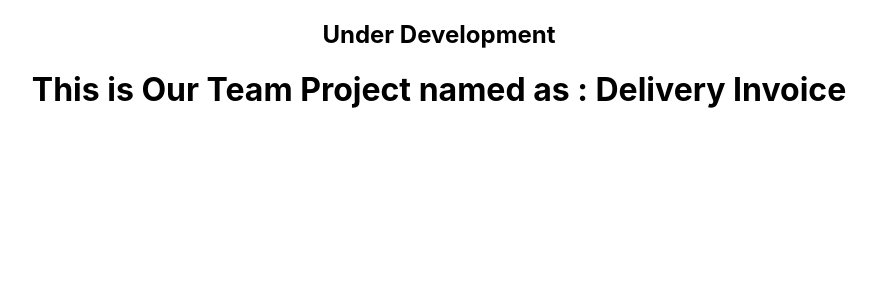
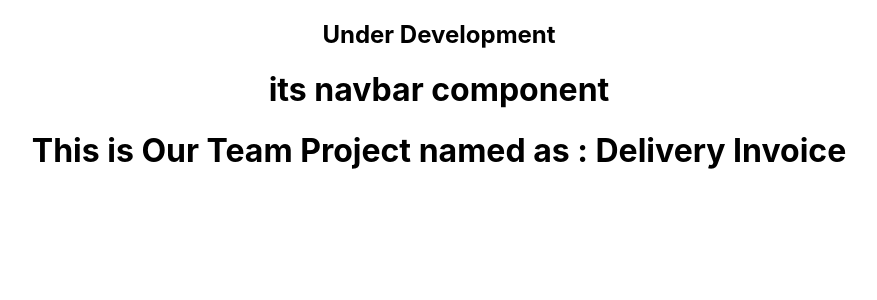
Before and after one commit to ZuberDunge/delivery-and-invoice, a React (Create React App) app: page / in a window 1280 px wide. Shown: the top 300 px of the page, without its empty margins (201-1078 px from the left). Built offline with nearby package versions, Linux system fonts and the light colour scheme.

Commit message:
Adding Navbar Component

```diff
--- a/src/App.js
+++ b/src/App.js
@@ -1,11 +1,13 @@
 import logo from './logo.svg';
 import './App.css';
 import Home from './component/home/home';
+import Navbar from './component/navbar/Navbar'
 
 function App() {
   return (
     <div className="App">
       <h2>Under Development</h2>
+      <Navbar />
       <Home />
     </div>
   );
--- /dev/null
+++ b/src/component/navbar/Navbar.js
@@ -0,0 +1,12 @@
+
+import React from 'react'
+
+function Navbar() {
+    return (
+       <div className="nav-container">
+          <h1>its navbar component</h1>
+       </div>
+    );
+}
+
+export default Navbar;
```
